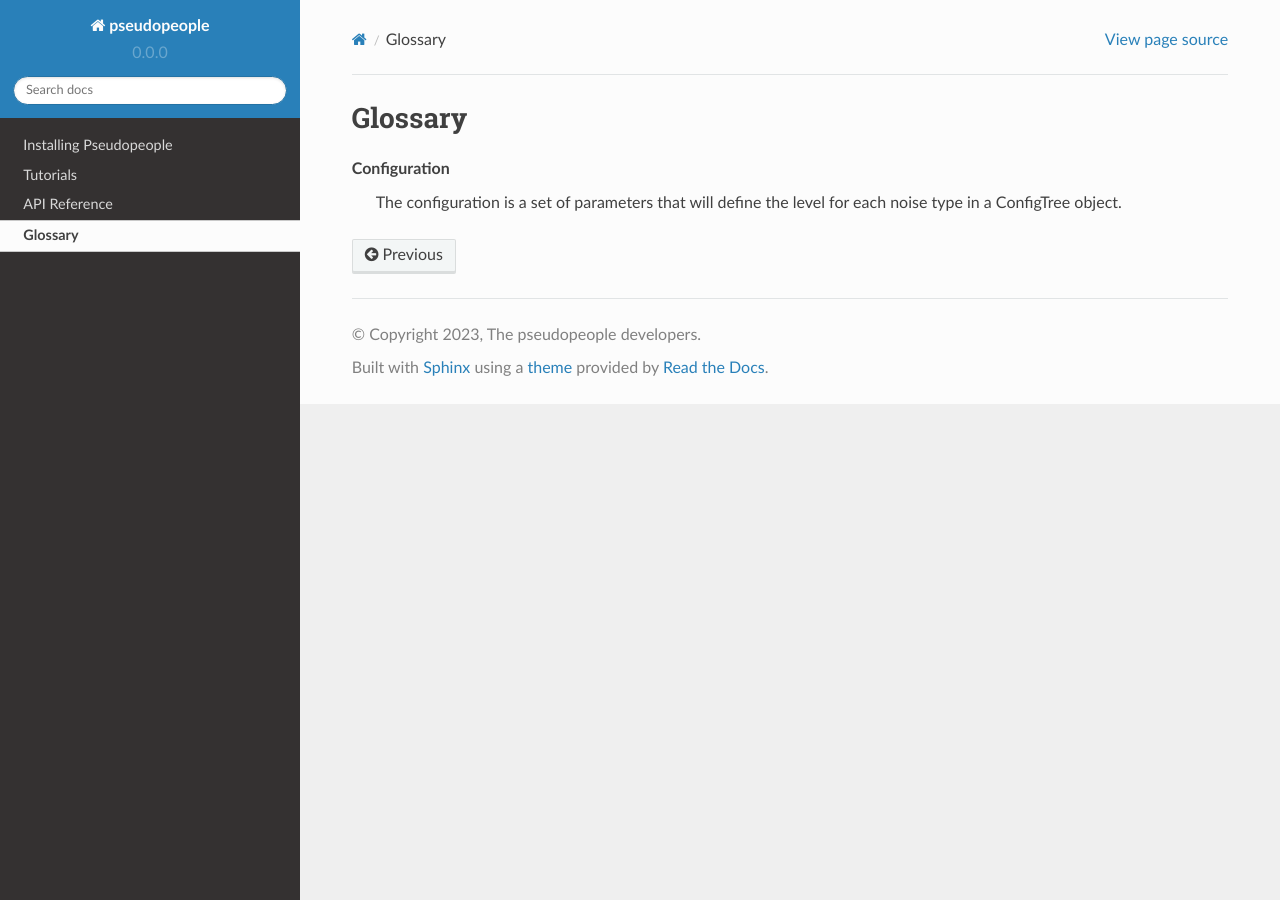
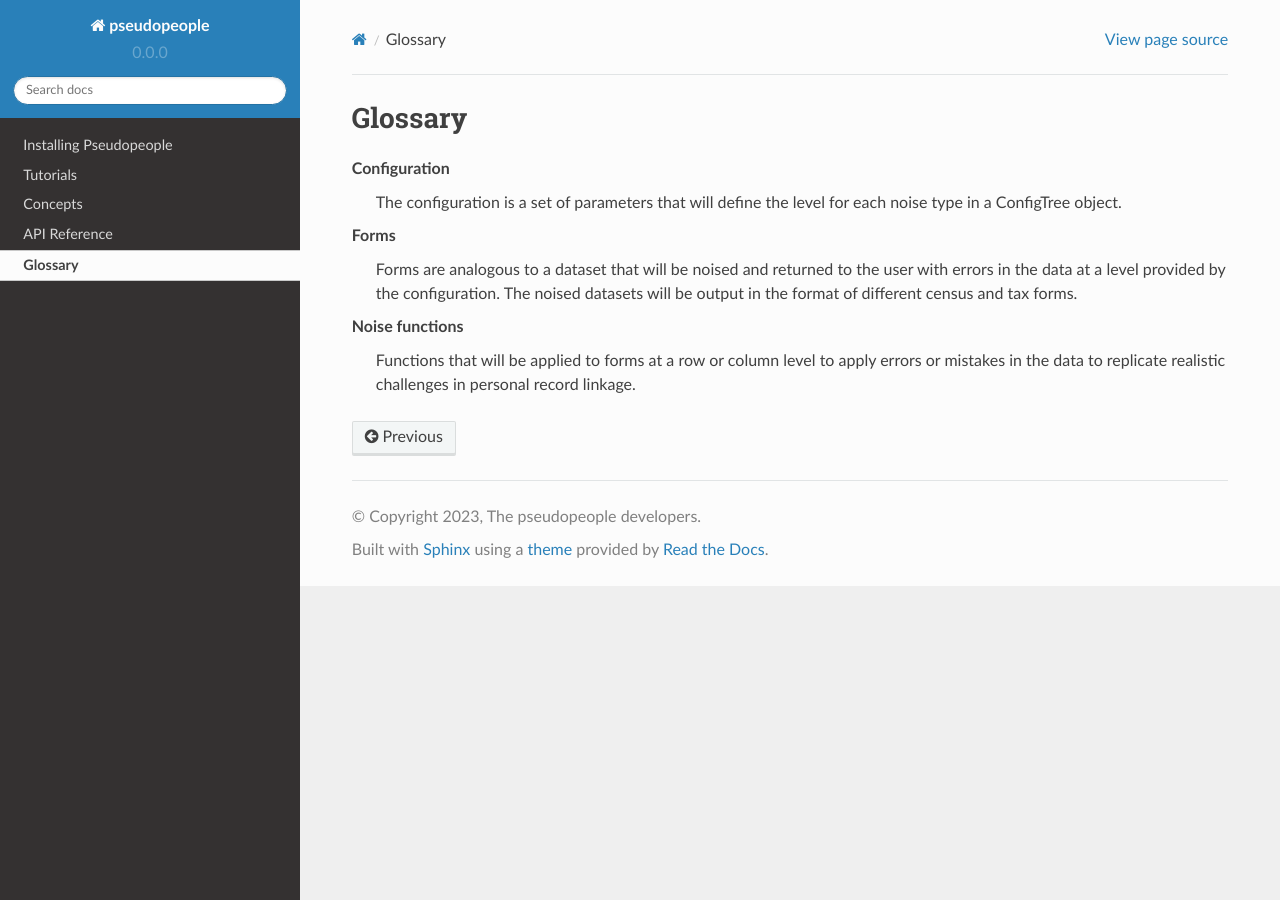
Before and after one commit to ihmeuw/pseudopeople, a Sphinx documentation site: the page built from docs/source/glossary.rst, in a window 1280 px wide. Built offline with Sphinx 7.4.7 and the Read the Docs theme 2.0.0, drawn with Linux system fonts in a browser that asks for light colours.

```diff
--- a/docs/source/api_reference/index.rst
+++ b/docs/source/api_reference/index.rst
@@ -6,3 +6,5 @@ API Reference
 .. toctree::
    :maxdepth: 2
    :glob:
+
+   *
--- /dev/null
+++ b/docs/source/api_reference/interface.rst
@@ -0,0 +1 @@
+.. automodule:: pseudopeople.interface
--- a/docs/source/glossary.rst
+++ b/docs/source/glossary.rst
@@ -9,3 +9,14 @@ Glossary
     Configuration
         The configuration is a set of parameters that will define the level for each
         noise type in a ConfigTree object.
+
+    Forms
+        Forms are analogous to a dataset that will be noised and returned to the
+        user with errors in the data at a level provided by the configuration.
+        The noised datasets will be output in the format of different census and
+        tax forms.
+
+    Noise functions
+        Functions that will be applied to forms at a row or column level to apply
+        errors or mistakes in the data to replicate realistic challenges in personal
+        record linkage.
--- a/docs/source/index.rst
+++ b/docs/source/index.rst
@@ -11,5 +11,6 @@ census-scale data-set written using standard
 
    installation
    tutorials/index
+   concepts/index
    api_reference/index
    glossary
```
Also changed, not shown: docs/source/concepts/configuration.rst (added, +16 -0 lines), docs/source/concepts/forms.rst (added, +33 -0 lines), docs/source/concepts/index.rst (added, +13 -0 lines), docs/source/concepts/noise_functions.rst (added, +42 -0 lines).
